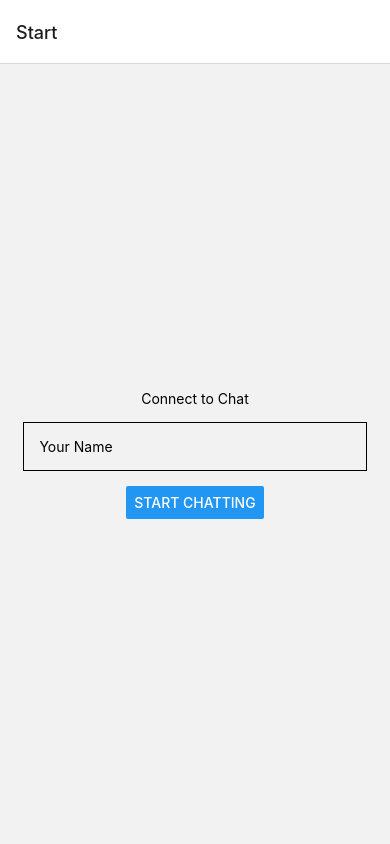
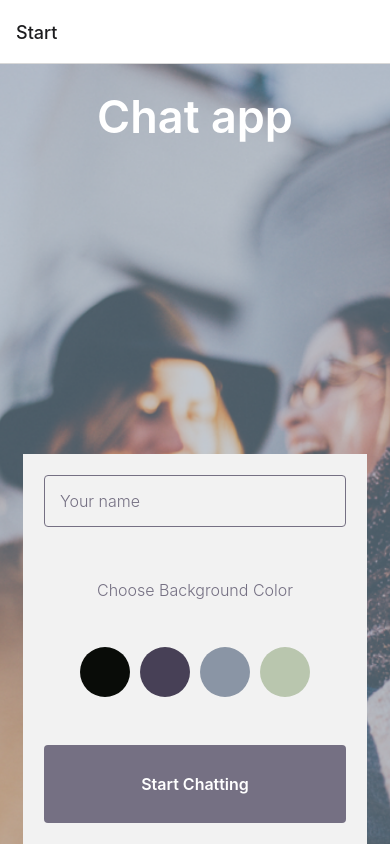
Before and after one commit to VinnieCodes/Chat-App, a React Native app: screen /Start in a window 390 px wide. Built offline with nearby package versions, Linux system fonts and the light colour scheme.

Commit message:
5.1 chat app

```diff
--- a/components/Start.js
+++ b/components/Start.js
@@ -1,21 +1,62 @@
 import { useState } from "react";
-import { StyleSheet, View, Text, Button, TextInput } from "react-native";
+import {
+  StyleSheet,
+  View,
+  Text,
+  Button,
+  TextInput,
+  ImageBackground,
+  TouchableOpacity,
+} from "react-native";
 
 const Start = ({ navigation }) => {
   const [name, setName] = useState("");
+  const colors = ["#090C08", "#474056", "#8A95A5", "#B9C6AE"];
+  const [background, setBackground] = useState("");
   return (
     <View style={styles.container}>
-      <Text>Connect to Chat</Text>
+      <ImageBackground
+        source={require("../img/BGimg.png")}
+        style={styles.imageBackground}
+      >
+        <Text style={styles.title}>Chat app</Text>
+        <View style={styles.box}>
+          {/* user types name */}
           <TextInput
             style={styles.textInput}
             value={name}
             onChangeText={setName}
-        placeholder="Your Name"
+            placeholder="Your name"
           />
-      <Button
-        title="Start Chatting"
-        onPress={() => navigation.navigate("Chat", { name: name })}
+          <Text style={styles.chooseBgColor}>Choose Background Color</Text>
+          {/* user selects backgroung color */}
+          <View style={styles.colorButtonContainer}>
+            {colors.map((color, index) => (
+              <TouchableOpacity
+                key={index}
+                style={[
+                  styles.colorButton,
+                  { backgroundColor: color },
+                  background === color && styles.selectedColor,
+                ]}
+                onPress={() => setBackground(color)}
               />
+            ))}
+          </View>
+          {/* to start chat */}
+          <TouchableOpacity
+            style={styles.button}
+            onPress={() =>
+              navigation.navigate("Chat", {
+                name: name,
+                background: background,
+              })
+            }
+          >
+            <Text style={styles.buttonText}>Start Chatting</Text>
+          </TouchableOpacity>
+        </View>
+      </ImageBackground>
     </View>
   );
 };
@@ -26,12 +67,74 @@ const styles = StyleSheet.create({
     justifyContent: "center",
     alignItems: "center",
   },
+  imageBackground: {
+    flex: 1,
+    alignItems: "center",
+    justifyContent: "center",
+    height: "100%",
+    width: "100%",
+  },
+  title: {
+    flex: 1,
+    fontSize: 45,
+    fontWeight: "600",
+    color: "#FFFFFF",
+    margin: 25,
+  },
+  //white box
+  box: {
+    // backgroundColor: '#ffffff',
+    backgroundColor: "#f2f2f2",
+    width: "88%",
+    height: "50%",
+    alignItems: "center",
+    justifyContent: "space-around",
+  },
   textInput: {
     width: "88%",
+    borderColor: "#757083",
+    borderRadius: 4,
+    color: "#757083",
+    fontSize: 16,
+    fontWeight: "300",
+    opacity: 50,
     padding: 15,
     borderWidth: 1,
-    marginTop: 15,
-    marginBottom: 15,
+    marginBottom: 10,
+  },
+  chooseBgColor: {
+    color: "#757083",
+    fontSize: 16,
+    fontWeight: "300",
+    opacity: 100,
+  },
+  colorButtonContainer: {
+    flexDirection: "row",
+    justifyContent: "center",
+  },
+  colorButton: {
+    width: 50,
+    height: 50,
+    borderRadius: 25,
+    margin: 5,
+  },
+  selectedColor: {
+    borderColor: "#c0c0c0",
+    borderWidth: 1,
+  },
+  button: {
+    alignItems: "center",
+    backgroundColor: "#757083",
+    borderRadius: 4,
+    height: "20%",
+    justifyContent: "center",
+    padding: 10,
+    width: "88%",
+  },
+  buttonText: {
+    fontSize: 16,
+    fontWeight: "600",
+    color: "#FFFFFF",
   },
 });
 
--- a/package.json
+++ b/package.json
@@ -16,7 +16,10 @@
     "react": "18.2.0",
     "react-native": "0.74.3",
     "react-native-screens": "3.31.1",
-    "react-native-safe-area-context": "4.10.5"
+    "react-native-safe-area-context": "4.10.5",
+    "react-native-web": "~0.19.10",
+    "react-dom": "18.2.0",
+    "@expo/metro-runtime": "~3.2.1"
   },
   "devDependencies": {
     "@babel/core": "^7.20.0"
```
Also changed, not shown: img/BGimg.png (renamed from img/Background Image.png), 1 other file (tests, documents, lock files or other folders). Lines whose indentation alone changed are shown as unchanged.
